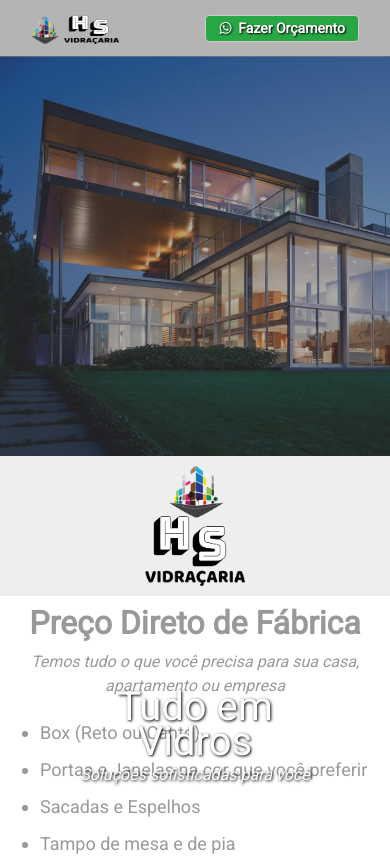
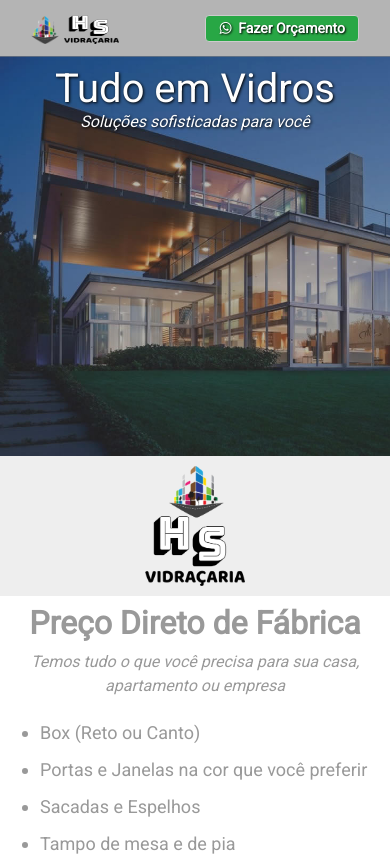
Before and after one commit to tibher/hsvidracaria.github.io, a plain HTML site: page index.html in a window 390 px wide. Shown: the top 865 px of the page. Drawn offline with Linux system fonts and the light colour scheme.

Commit message:
HsVidracaria v0.1

```diff
--- a/index.html
+++ b/index.html
@@ -55,7 +55,7 @@
 			  <h3 style="font-size: 65px;line-height:60px;">Tudo em Vidros</h3>
 			  <p style="font-size: 20px;line-height:20px;"><i>Soluções sofisticadas para você</i></p>
 			</div>
-			<div class="carousel-caption d-block d-sm-none" style="text-align: center;padding-bottom: 25px;text-shadow: 1px 1px 3px #000;color: #fefefe;">
+			<div class="d-block d-sm-none" style="text-align: center;padding-top: 15px;text-shadow: 1px 1px 3px #000;color: #fefefe;">
 			  <h3 style="font-size: 40px;line-height:35px;">Tudo em Vidros</h3>
 			  <p style="font-size: 16px;line-height:16px;"><i>Soluções sofisticadas para você</i></p>
 			</div>
```
